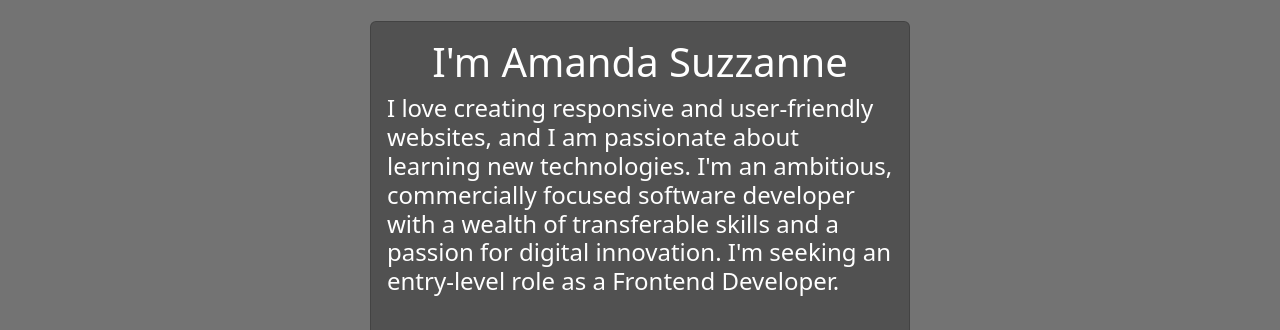
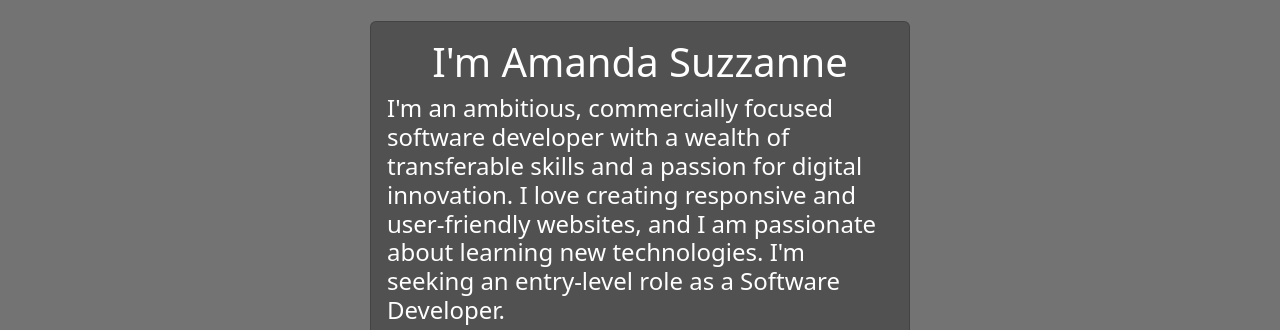
Before and after one commit to amandasuzzanne/portfolio, a plain HTML site: page index.html in a window 1280 px wide. Shown: the part 958-1288 px from the top of the page. Drawn offline with nearby package versions, Linux system fonts and the light colour scheme.

Commit message:
update about me card text

```diff
--- a/index.html
+++ b/index.html
@@ -48,11 +48,11 @@
                 <div class="card-body">
                     <h1 class="card-title" style="text-align: center;">I'm Amanda Suzzanne</h1>
                     <h4 class="card-text">
+                        I'm an ambitious, commercially focused software developer
+                        with a wealth of transferable skills and a passion for digital innovation.
                         I love creating responsive and user-friendly websites,
                         and I am passionate about learning new technologies.
-                        I'm an ambitious, commercially focused software developer
-                        with a wealth of transferable skills and a passion for digital innovation.
-                        I'm seeking an entry-level role as a Frontend Developer.
+                        I'm seeking an entry-level role as a Software Developer.
                     </h4>
                     <div class="socials">
                         <a href= "https://www.linkedin.com/in/amanda-suzzanne-43b311176"><img src="https://img.icons8.com/windows/1x/linkedin.png"/></a>
```
